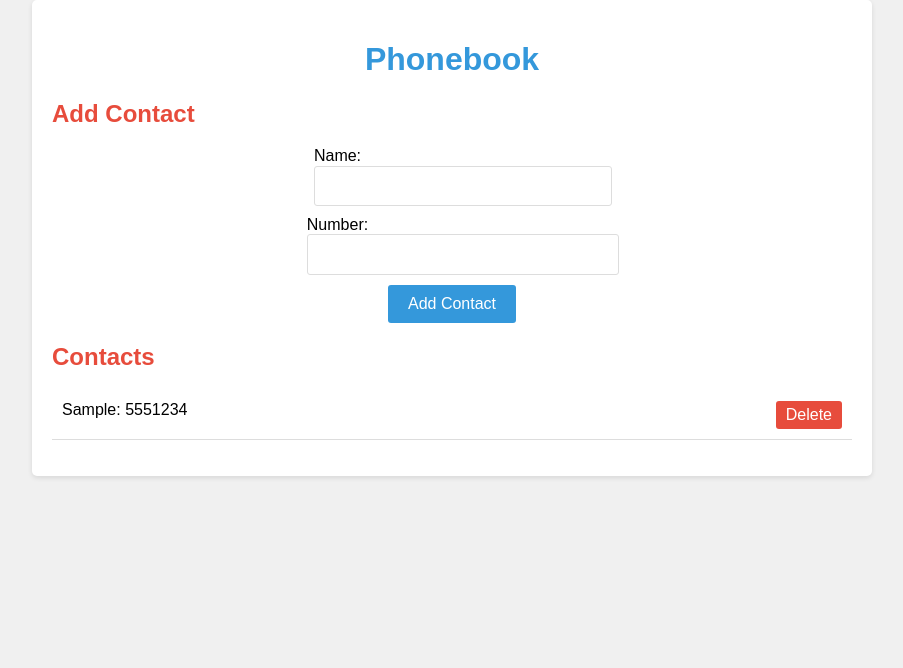
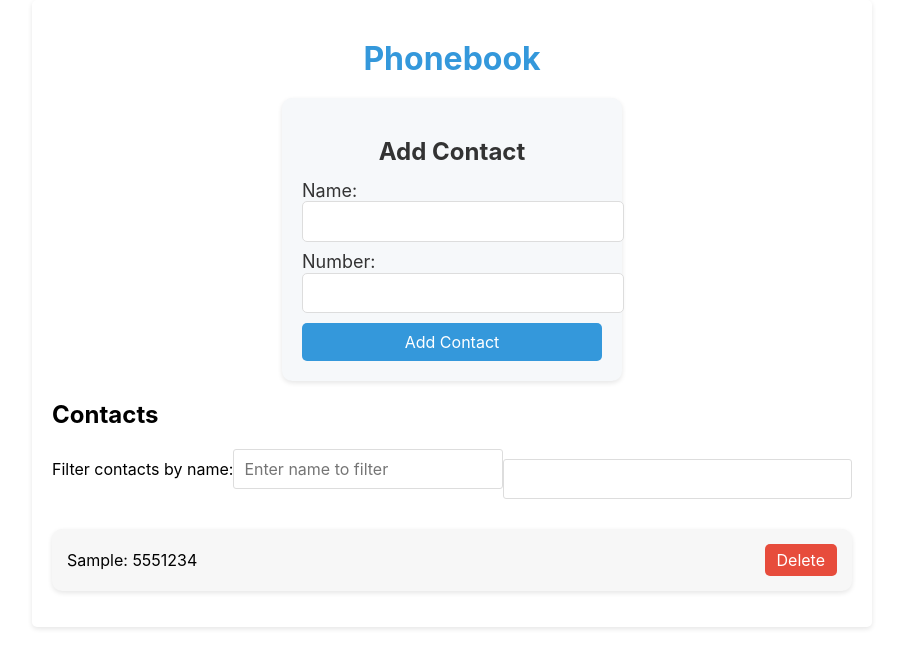
Before and after one commit to arhip14/goit-react-hw-02-phonebook, a React (Create React App) app: page / in a window 1280 px wide. Both pictures are taken after typing "Sample", "5551234" into the empty fields and a click on the button "Add Contact". Shown: the top 668 px of the page, without its empty margins (188-1091 px from the left). Built offline with nearby package versions, Linux system fonts and the light colour scheme.

Commit message:
add new css , filter, fix bugs

```diff
--- a/package.json
+++ b/package.json
@@ -12,6 +12,7 @@
     "react": "^18.1.0",
     "react-dom": "^18.1.0",
     "react-scripts": "5.0.1",
+    "styled-components": "^6.0.7",
     "web-vitals": "^2.1.3",
     "yup": "^1.2.0"
   },
--- a/src/components/App.jsx
+++ b/src/components/App.jsx
@@ -1,26 +1,47 @@
 import React, { useState } from 'react';
-import '../index.css';
 import ContactForm from './ContactForm';
 import ContactList from './ContactList';
-
+import Filter from './Filter';
+import '../index.css';
+import {
+  AppContainer,
+  Title,
+  FilterWrapper,
+  FilterInput,
+} from './AppStyled';
 function App() {
   const [contacts, setContacts] = useState([]);
+  const [filter, setFilter] = useState('');
 
   const handleAddContact = (newContact) => {
     setContacts([...contacts, newContact]);
   };
 
   const handleDeleteContact = (contactId) => {
-    setContacts(contacts.filter(contact => contact.id !== contactId));
+    setContacts(contacts.filter((contact) => contact.id !== contactId));
   };
 
+  const handleFilterChange = (event) => {
+    setFilter(event.target.value);
+  };
+
+  const filteredContacts = contacts.filter((contact) =>
+    contact.name.toLowerCase().includes(filter.toLowerCase())
+  );
+
   return (
-    <div className="App">
-      <h1>Phonebook</h1>
-      <ContactForm addContact={handleAddContact} />
+    <AppContainer>
+      <Title>Phonebook</Title>
+      <ContactForm addContact={handleAddContact} contacts={contacts} />
       <h2>Contacts</h2>
-      <ContactList contacts={contacts} onDeleteContact={handleDeleteContact} />
-    </div>
+      <FilterWrapper>
+        <Filter filter={filter} handleFilterChange={handleFilterChange} />
+        {contacts.length > 0 && (
+          <FilterInput type="text" value={filter} onChange={handleFilterChange} />
+        )}
+      </FilterWrapper>
+      <ContactList contacts={filteredContacts} onDeleteContact={handleDeleteContact} />
+    </AppContainer>
   );
 }
 
--- /dev/null
+++ b/src/components/AppStyled.js
@@ -0,0 +1,29 @@
+import styled from 'styled-components';
+
+export const AppContainer = styled.div`
+  max-width: 800px;
+  margin: 0 auto;
+  padding: 20px;
+  background-color: white;
+  box-shadow: 0px 2px 5px rgba(0, 0, 0, 0.1);
+  border-radius: 5px;
+`;
+
+export const Title = styled.h1`
+  text-align: center;
+  color: #3498db;
+  margin-bottom: 20px;
+`;
+
+export const FilterWrapper = styled.div`
+  display: flex;
+  align-items: center;
+  margin-bottom: 20px;
+`;
+
+export const FilterInput = styled.input`
+  padding: 10px;
+  border: 1px solid #ddd;
+  border-radius: 3px;
+  flex-grow: 1;
+`;
--- a/src/components/ContactForm.jsx
+++ b/src/components/ContactForm.jsx
@@ -1,7 +1,7 @@
 import React from 'react';
 import { Formik, Form, Field, ErrorMessage } from 'formik';
 import * as Yup from 'yup';
-
+import { FormContainer } from './ContactFormStyled';
 const ContactForm = ({ addContact }) => {
   const validationSchema = Yup.object().shape({
     name: Yup.string()
@@ -20,14 +20,13 @@ const ContactForm = ({ addContact }) => {
     number: '',
   };
 
-
   const onSubmit = (values, { resetForm }) => {
     addContact({ ...values, id: Math.random().toString() });
     resetForm();
   };
 
   return (
-    <div>
+    <FormContainer>
       <h2>Add Contact</h2>
       <Formik
         initialValues={initialValues}
@@ -48,7 +47,7 @@ const ContactForm = ({ addContact }) => {
           <button type="submit">Add Contact</button>
         </Form>
       </Formik>
-    </div>
+    </FormContainer>
   );
 };
 
--- /dev/null
+++ b/src/components/ContactFormStyled.js
@@ -0,0 +1,119 @@
+import styled from 'styled-components';
+
+export const FormContainer = styled.div`
+  background-color: #f6f8fa;
+  border-radius: 10px;
+  padding: 20px;
+  box-shadow: 0px 2px 5px rgba(0, 0, 0, 0.1);
+  width: 300px;
+  margin: 0 auto;
+
+  h2 {
+    margin-bottom: 15px;
+    font-size: 24px;
+    color: #333;
+    text-align: center;
+  }
+
+  form {
+    display: flex;
+    flex-direction: column;
+    gap: 10px;
+  }
+
+  label {
+    font-size: 18px;
+    color: #333;
+  }
+
+  input[type='text'],
+  input[type='tel'] {
+    padding: 10px;
+    border: 1px solid #ddd;
+    border-radius: 5px;
+    font-size: 16px;
+    color: #333;
+    width: 100%;
+  }
+
+  button[type='submit'] {
+    background-color: #3498db;
+    color: white;
+    border: none;
+    border-radius: 5px;
+    padding: 10px 20px;
+    cursor: pointer;
+    transition: background-color 0.3s ease;
+
+    &:hover {
+      background-color: #2980b9;
+    }
+  }
+`;
+
+export const FilterContainer = styled.div`
+  margin-top: 20px;
+  text-align: center;
+
+  label {
+    font-size: 18px;
+    color: #333;
+  }
+
+  input[type='text'] {
+    padding: 10px;
+    border: 1px solid #ddd;
+    border-radius: 5px;
+    font-size: 16px;
+    color: #333;
+    width: 100%;
+  }
+`;
+
+export const ContactListContainer = styled.ul`
+  list-style: none;
+  padding: 0;
+
+  li {
+    padding: 15px;
+    border-bottom: 1px solid #ddd;
+    display: flex;
+    justify-content: space-between;
+    align-items: center;
+
+    &:last-child {
+      border-bottom: none;
+    }
+  }
+
+  .contact-name {
+    font-size: 18px;
+    color: #333;
+  }
+
+  .contact-number {
+    font-size: 16px;
+    color: #666;
+  }
+
+  .delete-button {
+    background-color: #e74c3c;
+    color: white;
+    border: none;
+    border-radius: 5px;
+    padding: 5px 10px;
+    cursor: pointer;
+    transition: background-color 0.3s ease;
+
+    &:hover {
+      background-color: #c0392b;
+    }
+  }
+`;
+
+export const NoContactsMessage = styled.p`
+  font-size: 18px;
+  color: #666;
+  text-align: center;
+  margin-top: 20px;
+`;
--- a/src/components/ContactList.jsx
+++ b/src/components/ContactList.jsx
@@ -1,15 +1,20 @@
 import React from 'react';
+import { ContactListContainer } from './ContactList.styles';
 
 const ContactList = ({ contacts, onDeleteContact }) => {
   return (
+    <ContactListContainer>
       <ul>
         {contacts.map((contact) => (
           <li key={contact.id}>
             {contact.name}: {contact.number}
-          <button className="delete-button" onClick={() => onDeleteContact(contact.id)}>Delete</button>
+            <button className="delete-button" onClick={() => onDeleteContact(contact.id)}>
+              Delete
+            </button>
           </li>
         ))}
       </ul>
+    </ContactListContainer>
   );
 };
 
--- /dev/null
+++ b/src/components/ContactList.styles.js
@@ -0,0 +1,56 @@
+import styled from 'styled-components';
+
+export const ContactListContainer = styled.div`
+  ul {
+    list-style: none;
+    padding: 0;
+  }
+
+  li {
+    padding: 15px;
+    background-color: #f7f7f7;
+    border-radius: 10px;
+    margin-bottom: 15px;
+    display: flex;
+    justify-content: space-between;
+    align-items: center;
+    box-shadow: 0px 2px 5px rgba(0, 0, 0, 0.1);
+    transition: background-color 0.3s ease, transform 0.3s ease;
+
+    &:hover {
+      background-color: #f0f0f0;
+      transform: translateY(-3px);
+    }
+  }
+
+  .contact-info {
+    display: flex;
+    flex-direction: column;
+    gap: 5px;
+  }
+
+  .contact-name {
+    font-size: 18px;
+    font-weight: bold;
+    color: #333;
+  }
+
+  .contact-number {
+    font-size: 14px;
+    color: #555;
+  }
+
+  .delete-button {
+    background-color: #e74c3c;
+    color: white;
+    border: none;
+    border-radius: 5px;
+    padding: 7px 12px;
+    cursor: pointer;
+    transition: background-color 0.3s ease;
+
+    &:hover {
+      background-color: #c0392b;
+    }
+  }
+`;
--- a/src/components/Filter.jsx
+++ b/src/components/Filter.jsx
@@ -1,11 +1,30 @@
 import React from 'react';
+import styled from 'styled-components';
+
+const FilterWrapper = styled.div`
+  display: flex;
+  align-items: center;
+  margin-bottom: 20px;
+`;
+
+const FilterInput = styled.input`
+  padding: 10px;
+  border: 1px solid #ddd;
+  border-radius: 3px;
+  flex-grow: 1;
+`;
 
 const Filter = ({ filter, handleFilterChange }) => {
   return (
-    <div>
+    <FilterWrapper>
       <label>Filter contacts by name:</label>
-      <input type="text" value={filter} onChange={handleFilterChange} />
-    </div>
+      <FilterInput
+        type="text"
+        value={filter}
+        onChange={handleFilterChange}
+        placeholder="Enter name to filter"
+      />
+    </FilterWrapper>
   );
 };
 
--- a/src/index.css
+++ b/src/index.css
@@ -13,106 +13,3 @@ code {
   font-family: source-code-pro, Menlo, Monaco, Consolas, 'Courier New',
     monospace;
 }
-/* src/App.css */
-body {
-  font-family: Arial, sans-serif;
-  background-color: #f0f0f0;
-  margin: 0;
-  padding: 0;
-}
-
-.App {
-  max-width: 800px;
-  margin: 0 auto;
-  padding: 20px;
-  background-color: white;
-  box-shadow: 0px 2px 5px rgba(0, 0, 0, 0.1);
-  border-radius: 5px;
-}
-
-h1 {
-  text-align: center;
-  color: #3498db;
-}
-
-h2 {
-  color: #e74c3c;
-}
-
-form {
-  display: flex;
-  flex-direction: column;
-  align-items: center;
-  margin-bottom: 20px;
-}
-
-input[type='text'],
-input[type='tel'] {
-  padding: 10px;
-  margin-bottom: 10px;
-  border: 1px solid #ddd;
-  border-radius: 3px;
-  width: 100%;
-}
-
-button[type='submit'] {
-  background-color: #3498db;
-  color: white;
-  padding: 10px 20px;
-  border: none;
-  border-radius: 3px;
-  cursor: pointer;
-  transition: background-color 0.3s ease;
-}
-
-button[type='submit']:hover {
-  background-color: #2980b9;
-}
-
-ul {
-  list-style: none;
-  padding: 0;
-}
-
-li {
-  padding: 10px;
-  border-bottom: 1px solid #ddd;
-  display: flex;
-  justify-content: space-between;
-}
-
-.Filter {
-  margin-bottom: 20px;
-}
-
-.Filter input {
-  padding: 5px;
-  border: 1px solid #ddd;
-  border-radius: 3px;
-  width: 100%;
-}
-.error-message {
-  color: #e74c3c;
-  font-size: 14px;
-  margin-top: 5px;
-}
-
-.Toastify__toast-container {
-  top: 80px;
-  right: 20px;
-}
-
-.delete-button {
-  background-color: #e74c3c;
-  color: white;
-  border: none;
-  border-radius: 3px;
-  padding: 5px 10px;
-  cursor: pointer;
-  margin-left: 10px;
-  transition: background-color 0.3s ease;
-}
-
-.delete-button:hover {
-  background-color: #c0392b;
-}
--- a/src/index.js
+++ b/src/index.js
@@ -5,9 +5,4 @@ import './index.css';
 import 'normalize.css';
 
 const root = document.getElementById('root');
-const rootElement = ReactDOM.createRoot(root);
-rootElement.render(
-  <React.StrictMode>
-    <App />
-  </React.StrictMode>
-);
+ReactDOM.render(<App />, root);
```
Also changed, not shown: src/components/Filter.styles.js (added, +27 -0 lines), 1 other file (tests, documents, lock files or other folders). Lines whose indentation alone changed are shown as unchanged.
